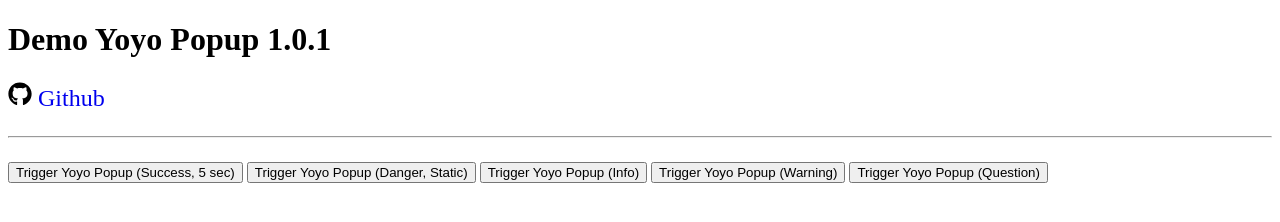
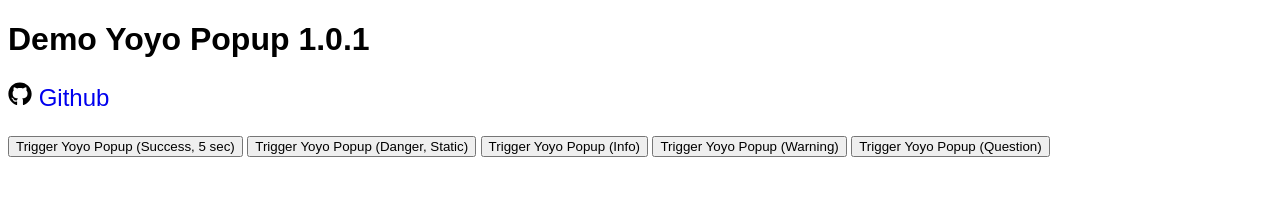
Before and after one commit to smallvi/yoyoPopup, a plain HTML site: page index.html in a window 1280 px wide. Drawn offline with Linux system fonts and the light colour scheme.

Commit message:
Arial Font Family, update readme images

```diff
--- a/index.html
+++ b/index.html
@@ -11,7 +11,7 @@
 
 </head>
 
-<body>
+<body style="font-family: Arial, sans-serif;">
     <h1>Demo Yoyo Popup 1.0.1</h1>
     <p style="font-size:1.5rem;">
         <a href="https://github.com/smallvi/yoyo_popup" target="_blank" style="text-decoration: none; ">
@@ -21,7 +21,7 @@
             </svg> Github
         </a>
     </p>
-    <hr>
+
     <div style="margin-top: 1.5rem;">
         <button id="successBtn">Trigger Yoyo Popup (Success, 5 sec)</button>
         <button id="dangerBtn">Trigger Yoyo Popup (Danger, Static)</button>
--- a/yoyo-popup.css
+++ b/yoyo-popup.css
@@ -23,6 +23,7 @@
     opacity: 0;
     transition: opacity 0.25s ease-out;
     will-change: opacity;
+    font-family: Arial, sans-serif;
 }
 
 .yoyo-popup-modal.show {
```
Also changed, not shown: README.md, images/Advance_Yoyo_Popup.png (deleted), images/Simple_Yoyo_Popup.png (deleted), images/danger_yoyo_popup.png (added), images/info_yoyo_popup.png (added), images/question_yoyo_popup.png (added), images/success_yoyo_popup.png (added), images/warning_yoyo_popup.png (added), yoyo-popup.min.css.
